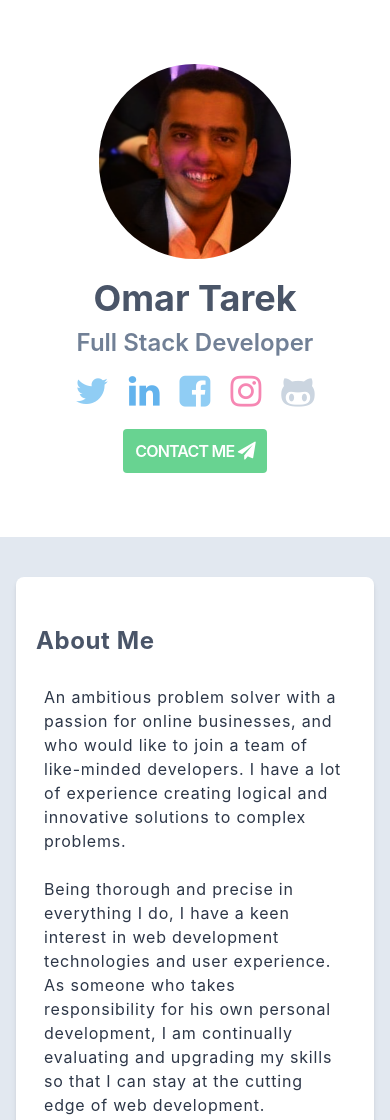
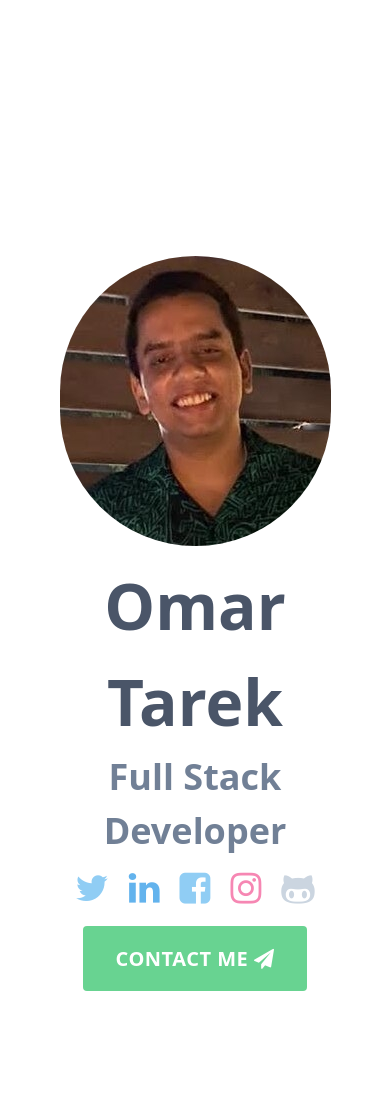
Before and after one commit to Yugis/yugis.github.io, a website: page index.html in a window 390 px wide. Shown: the top 1120 px of the page. Drawn offline with Linux system fonts and the light colour scheme.

Commit message:
WIP
Trying to make things mobile friendly

```diff
--- a/index.html
+++ b/index.html
@@ -7,13 +7,54 @@
 </head>
 <body>
 	<nav>
-		<div class="bg-white w-full py-16">
-			<div class="container md:flex items-center md:justify-between">
-				<div class="md:w-1/2 flex md:flex-row flex-col items-center">
-					<div class="md:w-56 w-48 flex-shrink-0">
+		<div class="bg-white w-full py-64 lg:py-16">
+			<div class="container lg:flex items-center lg:justify-between">
+				<div class="lg:w-1/2 flex lg:flex-row flex-col items-center">
+					<div class="lg:w-56 w-full flex-shrink-0 flex justify-center">
+						<img src="dist/img/img.jpg" alt="" class="rounded-full">
+					</div>
+					<div class="lg:ml-4 text-center mt-3 lg:mt-0">
+						<div class="capitalize font-bold text-gray-700 text-6xl lg:text-4xl">
+							omar tarek
+						</div>
+						<div class="font-semibold text-4xl text-gray-600 mb-3 lg:text-xl">
+							Full Stack Developer
+						</div>
+						<ul class="flex justify-center">
+							<a href="https://twitter.com/itadakimsu__" class="text-4xl mr-5" target="_blank">
+								<li class="fa fa-twitter text-blue-300 hover:text-blue-500"></li>
+							</a>
+							<a href="https://www.linkedin.com/in/o-taha/" class="text-4xl mr-5" target="_blank">
+								<li class="fa fa-linkedin text-blue-400 hover:text-blue-700"></li>
+							</a>
+							<a href="https://www.facebook.com/omar.tarek.58958343" class="text-4xl mr-5" target="_blank">
+								<li class="fa fa-facebook-square text-blue-300 hover:text-blue-600"></li>
+							</a>
+							<a href="https://www.instagram.com/omartarek.___/" class="text-4xl mr-5" target="_blank">
+								<li class="fa fa-instagram text-pink-400 hover:text-pink-600"></li>
+							</a>
+							<a href="https://github.com/Yugis" class="text-4xl" target="_blank">
+								<li class="fa fa-github-alt text-gray-400 hover:text-gray-600"></li>
+							</a>
+						</ul>
+					</div>
+				</div>
+
+				<div class="lg:w-1/2 flex justify-center lg:justify-end mt-5 lg:mt-0">
+					<button class="btn lg:px-3 lg:py-3 lg:w-40 w-56 px-5 py-5 bg-green-400 hover:bg-green-500 text-white font-semibold rounded uppercase leading-tight tracking-wide lg:tracking-tighter text-xl lg:text-base">
+						Contact Me
+						<span class="fa fa-paper-plane text-white lg:text-lg text-xl"></span>
+					</button>
+				</div>
+			</div>
+		</div>
+		<!-- <div class="bg-white w-full py-16">
+			<div class="container lg:flex items-center lg:justify-between">
+				<div class="lg:w-1/2 flex lg:flex-row flex-col items-center">
+					<div class="lg:w-56 w-48 flex-shrink-0">
 						<img src="dist/img/img.png" alt="" class="rounded-full">
 					</div>
-					<div class="md:ml-4 text-center mt-3 lg:mt-0">
+					<div class="lg:ml-4 text-center mt-3 lg:mt-0">
 						<div class="capitalize font-bold text-gray-700 text-4xl">
 							omar tarek
 						</div>
@@ -40,18 +81,18 @@
 					</div>
 				</div>
 
-				<div class="md:w-1/2 flex justify-center md:justify-end mt-5 md:mt-0">
+				<div class="lg:w-1/2 flex justify-center lg:justify-end mt-5 lg:mt-0">
 					<button class="btn px-3 py-3 bg-green-400 hover:bg-green-500 text-white font-semibold rounded uppercase leading-tight tracking-tighter">
 						Contact Me
 						<span class="fa fa-paper-plane text-white text-lg"></span>
 					</button>
 				</div>
 			</div>
-		</div>
+		</div> -->
 	</nav>
 
 	<section class="bg-gray-300 py-10">
-		<div class="container flex justify-between lg:flex-row flex-col px-4 md:px-8">
+		<div class="container flex justify-between lg:flex-row flex-col px-4 lg:px-8">
 			<div class="lg:w-2/3 lg:mr-4 lg:mb-0">
 				<div class="card">
 					<div class="card-header">About Me</div>
--- a/package.json
+++ b/package.json
@@ -1,6 +1,6 @@
 {
   "name": "tailwind",
-  "version": "1.0.0",
+  "version": "1.8.3",
   "description": "",
   "main": "index.js",
   "scripts": {
@@ -10,9 +10,9 @@
   "author": "",
   "license": "ISC",
   "dependencies": {
-    "autoprefixer": "^9.7.1",
+    "autoprefixer": "^9.8.6",
     "postcss-cli": "^6.1.3",
-    "tailwindcss": "^1.1.3"
+    "tailwindcss": "^1.8.13"
   },
   "devDependencies": {
     "@fullhuman/postcss-purgecss": "^1.3.0"
--- a/postcss.config.js
+++ b/postcss.config.js
@@ -12,5 +12,8 @@ module.exports = {
     require('tailwindcss'),
     require('autoprefixer'),
     purgecss
+    // ...process.env.NODE_ENV === 'production'
+    //   ? [purgecss]
+    //   : []
   ]
 }
--- a/tailwind.config.js
+++ b/tailwind.config.js
@@ -5,6 +5,9 @@ module.exports = {
     	padding: '2rem'
     }
   },
+  future: {
+    removeDeprecatedGapUtilities: true,
+  },
   variants: {},
   plugins: [],
   important: true,
```
Also changed, not shown: dist/img/img.jpg (added), dist/img/img.png (deleted), dist/img/img1.png, dist/img/img2.png (added), dist/style.css, 1 other file.
